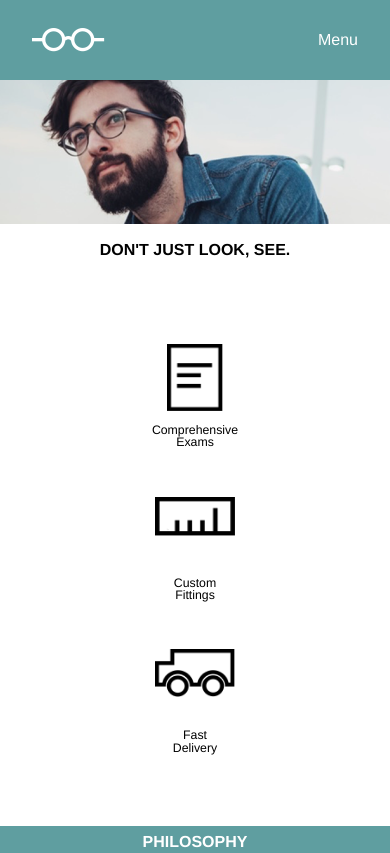
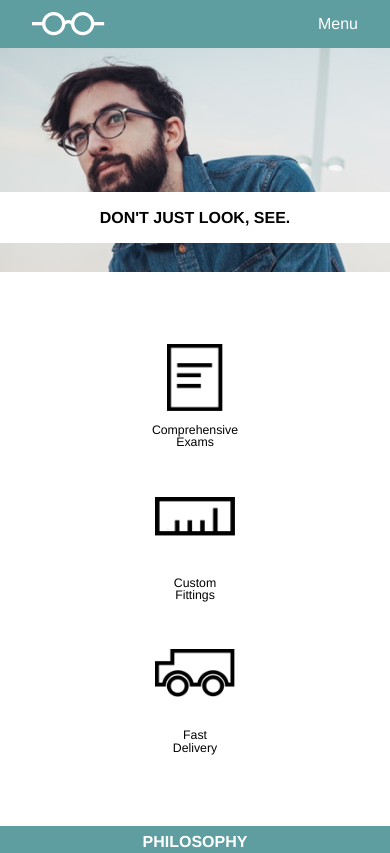
Before and after one commit to KimDoggy/optometry, a plain HTML site: page index.html in a window 390 px wide. Shown: the top 853 px of the page. Drawn offline with Linux system fonts and the light colour scheme.

Commit message:
second commit

```diff
--- a/resources/style.css
+++ b/resources/style.css
@@ -207,11 +207,6 @@ footer {
     max-width: 100%;
   }
 
-  .main-banner {
-    padding-top: 1rem;
-    padding-bottom: 1rem;
-  }
-
   .side-banner-container {
     left: -2rem;
     /*border: 1px solid green;*/
@@ -237,6 +232,7 @@ footer {
   }
 
   .banner {
+    /*border: 1px solid black;*/
     height: 17rem;
   }
 
```
